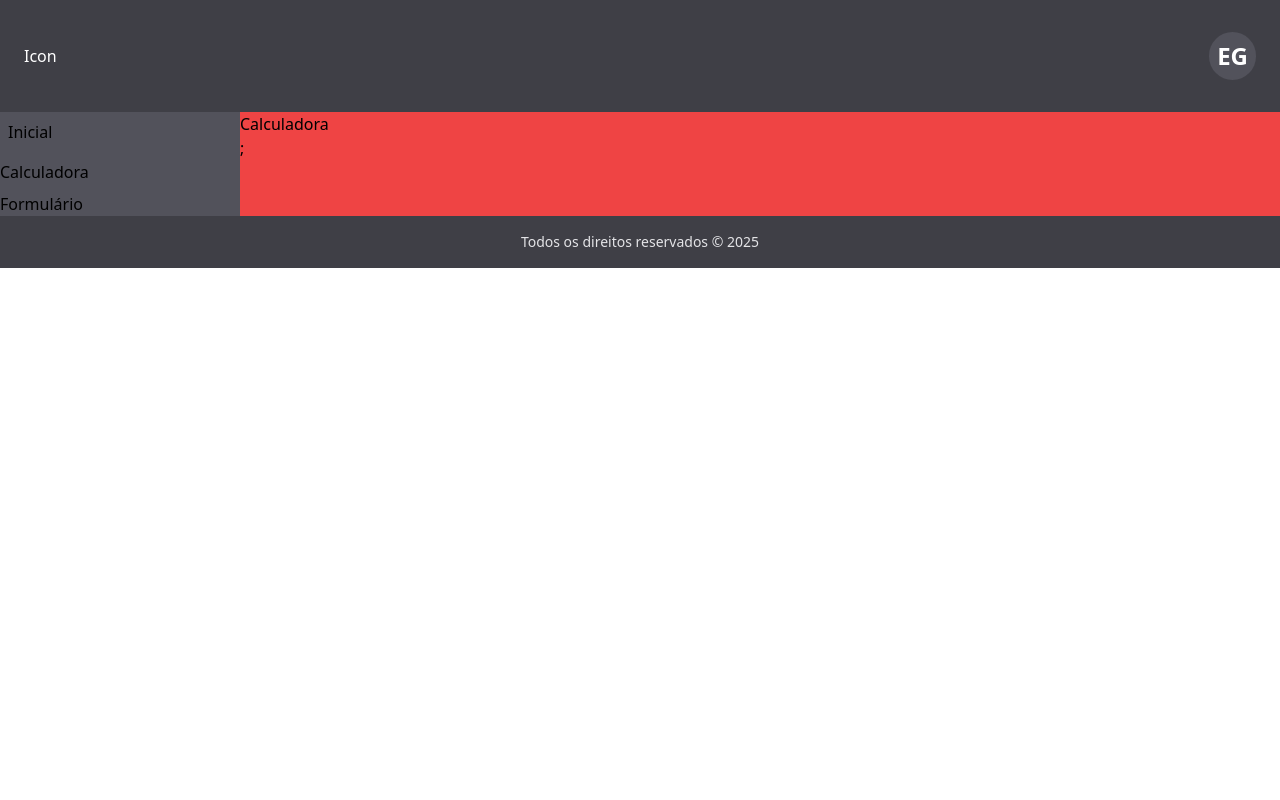
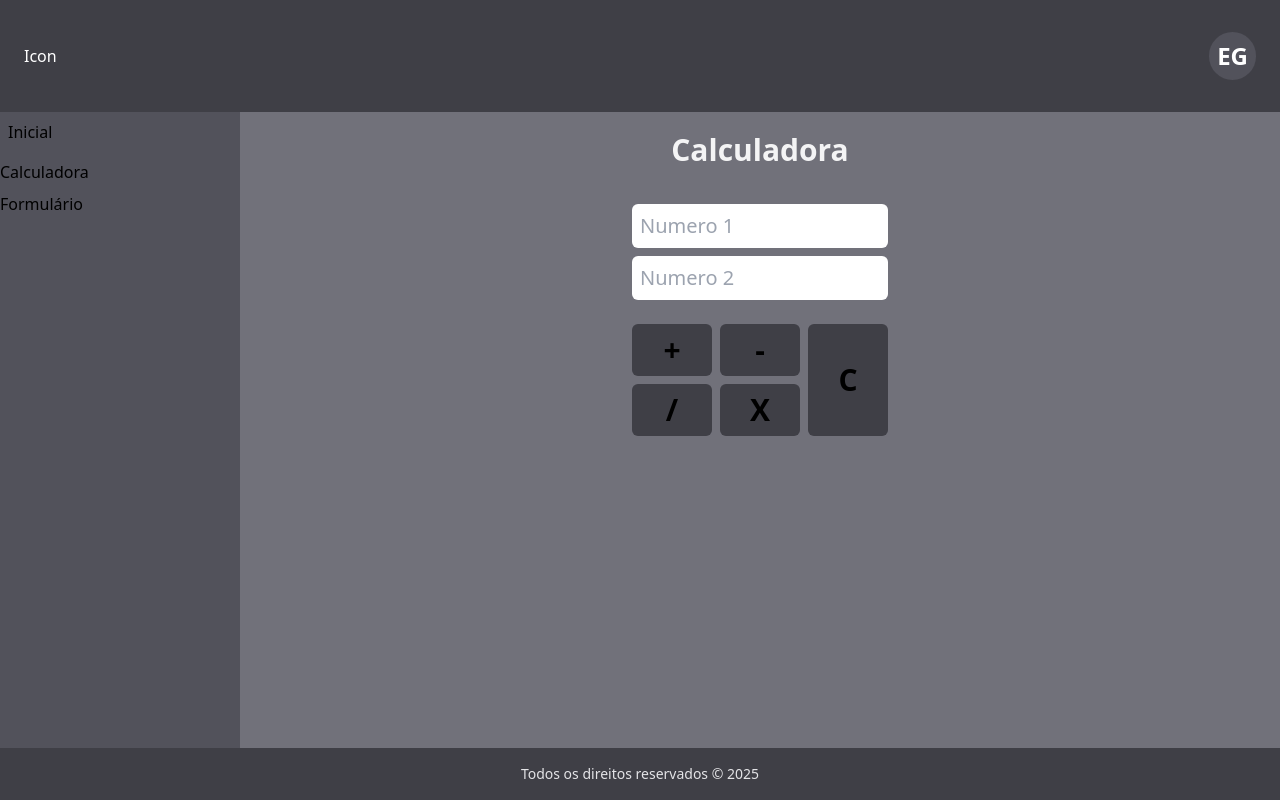
Before and after one commit to EdsonGaspar/essencial-react, a Next.js app: page /calculadora in a window 1280 px wide. Built offline with nearby package versions, Linux system fonts and the light colour scheme.

Commit message:
Feat: Estilização da calculadora feita.

```diff
--- a/src/app/calculadora/page.tsx
+++ b/src/app/calculadora/page.tsx
@@ -1,9 +1,10 @@
+import { Calculadora } from "@/components/calculadora";
 import Pagina from "@/components/template/pagina";
 
 export default function PageCalculadora() {
   return (
     <Pagina>
-      <h1>Calculadora</h1>;
+      <Calculadora />
     </Pagina>
   );
 }
--- a/src/components/calculadora.tsx
+++ b/src/components/calculadora.tsx
@@ -1,7 +1,42 @@
 export function Calculadora() {
   return (
     <div>
-      <h1>Calculadora</h1>
+      <h1 className="text-3xl font-bold text-center p-5 text-zinc-100 ">
+        Calculadora
+      </h1>
+      <div className="max-w-xl m-auto  p-4">
+        <section className="flex flex-col  items-center  justify-center gap-2">
+          <input
+            type="number"
+            placeholder="Numero 1"
+            className="p-2 text-xl rounded-md outline-none w-64"
+          />
+          <input
+            type="number"
+            placeholder="Numero 2"
+            className="p-2 text-xl rounded-md outline-none w-64"
+          />
+        </section>
+        <section className="flex justify-center gap-2 mt-6">
+          <div className="grid grid-cols-2 gap-2">
+            <button className="text-3xl font-bold bg-zinc-700 p-2 rounded-md w-20 hover:bg-zinc-800 hover:text-zinc-200 transition-colors duration-200">
+              +
+            </button>
+            <button className="text-3xl font-bold bg-zinc-700 p-2 rounded-md w-20 hover:bg-zinc-800 hover:text-zinc-200 transition-colors duration-200">
+              -
+            </button>
+            <button className="text-3xl font-bold bg-zinc-700 p-2 rounded-md w-20 hover:bg-zinc-800 hover:text-zinc-200 transition-colors duration-200">
+              /
+            </button>
+            <button className="text-3xl font-bold bg-zinc-700 p-2 rounded-md w-20 hover:bg-zinc-800 hover:text-zinc-200 transition-colors duration-200">
+              X
+            </button>
+          </div>
+          <button className="text-3xl font-bold bg-zinc-700 p-2 rounded-md w-20 hover:bg-zinc-800 hover:text-zinc-200 transition-colors duration-200">
+            C
+          </button>
+        </section>
+      </div>
     </div>
   );
 }
--- a/src/components/content.tsx
+++ b/src/components/content.tsx
@@ -1,4 +1,4 @@
 "use client";
 export function ConteudoMenu(props: any) {
-  return <section>{props.children}</section>;
+  return <section className="flex-1">{props.children}</section>;
 }
--- a/src/components/template/pagina.tsx
+++ b/src/components/template/pagina.tsx
@@ -6,12 +6,12 @@ import { Cabecalho } from "../header";
 export default function Pagina(props: any) {
   // console.log(props.children);
   return (
-    <main className="flex flex-col">
+    <main className="flex flex-col w-screen h-screen">
       <Cabecalho />
-      <div className="flex-1 flex bg-red-500 border-white outline-zinc-300">
+      <section className="flex-1 flex bg-zinc-500">
         <MenuLateral />
         <ConteudoMenu>{props.children}</ConteudoMenu>
-      </div>
+      </section>
       <Rodape />
     </main>
   );
```
